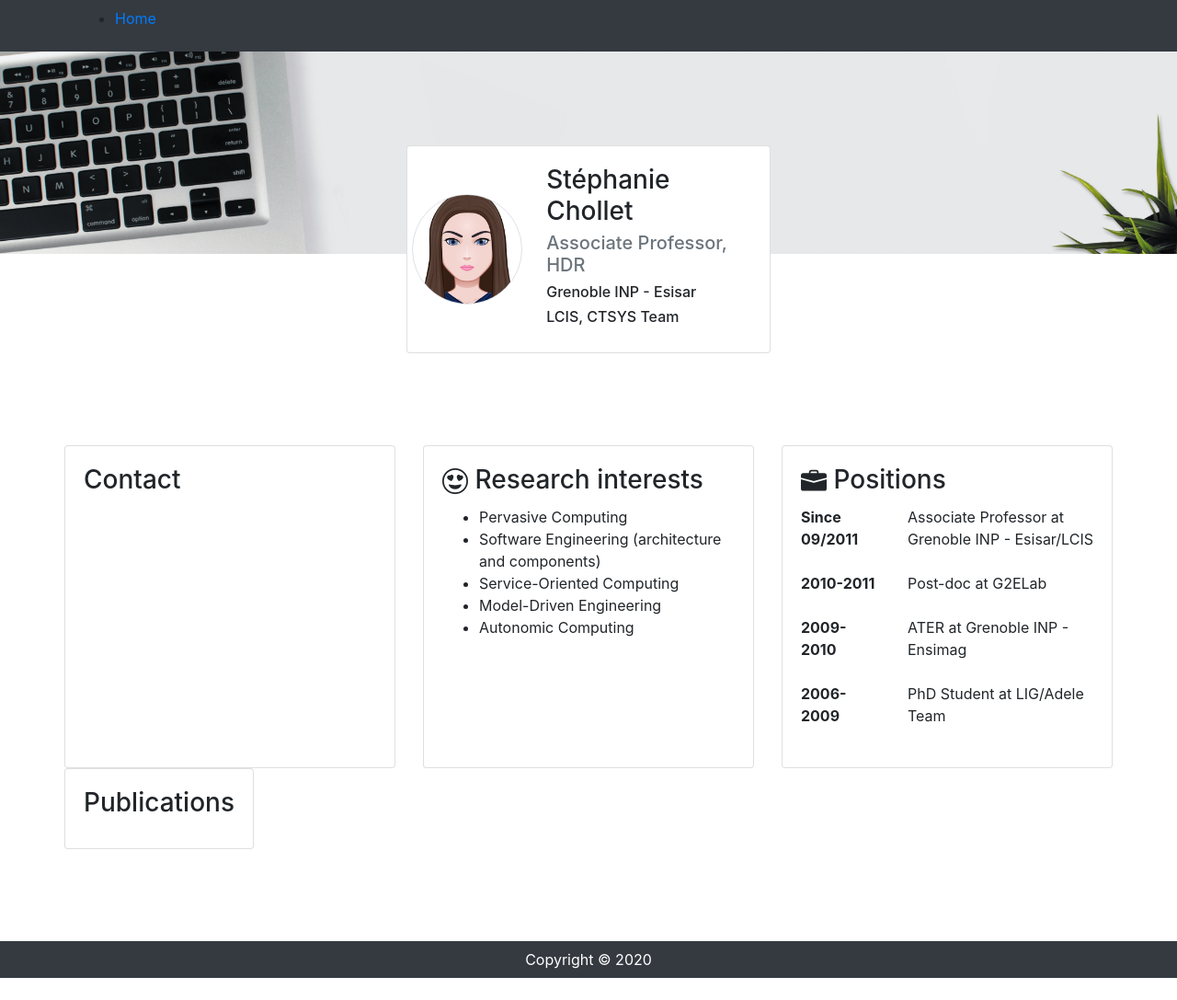
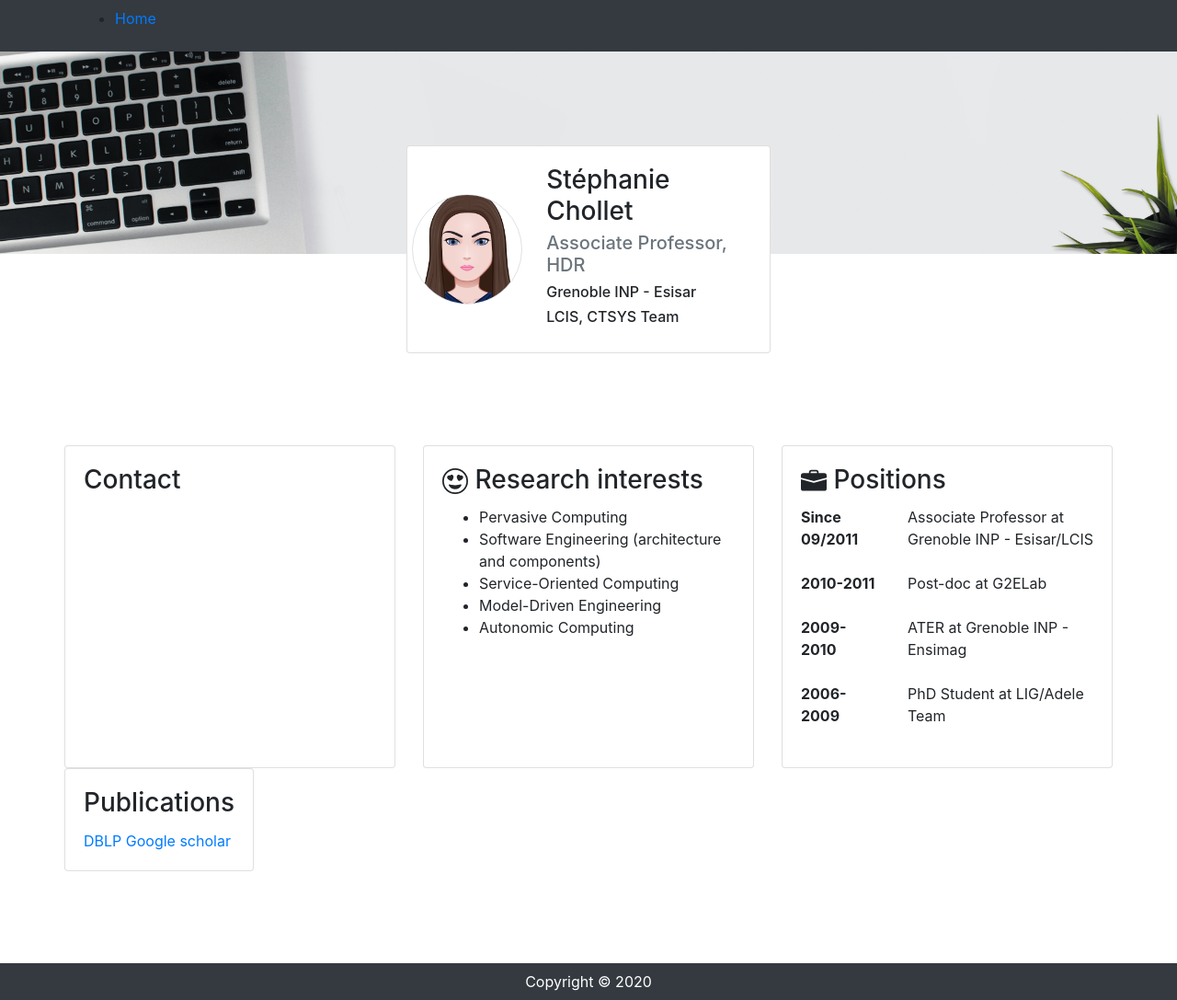
Before and after one commit to schollet/homepage, a Jekyll site: the page built from index.html, in a window 1280 px wide. Shown: the whole page at 92% size. Built offline with Jekyll 4.4.1, drawn with Linux system fonts in a browser that asks for light colours; before the commit the page ends 1063 px from its top, so only the background shows below that.

Commit message:
Update index.html

```diff
--- a/index.html
+++ b/index.html
@@ -85,6 +85,7 @@ layout: default
       <div class="card">
         <div class="card-body">
           <h3 class="card-title">Publications</h3>
+          <a href="http://www.informatik.uni-trier.de/~ley/pers/hd/c/Chollet:St=eacute=phanie.html">DBLP</a> <a href="http://scholar.google.com/citations?user=RLzlOBMAAAAJ&amp;hl=en">Google scholar</a>
         </div>
       </div>
     </div>
```
